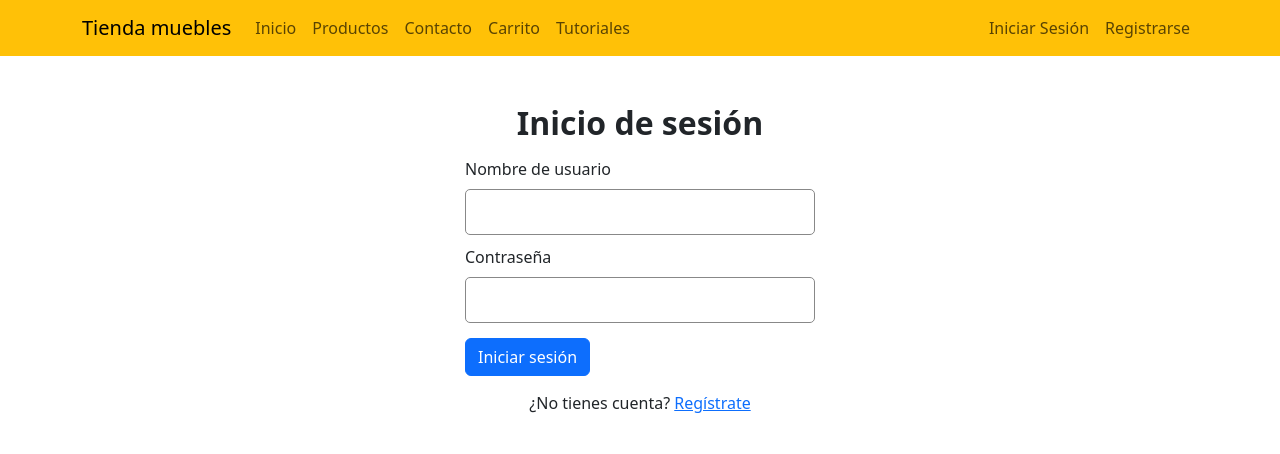
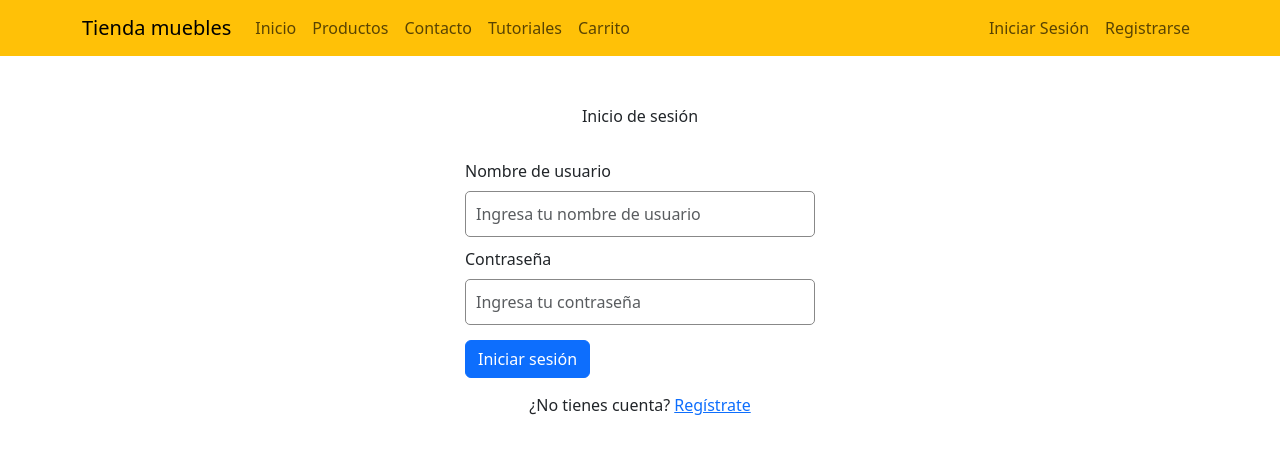
Before and after one commit to Martin1095/proyecto_muebles_react, a React (Vite) app: page /iniciarSesion in a window 1280 px wide. Shown: the top 454 px of the page. Built offline with nearby package versions, Linux system fonts and the light colour scheme.

Commit message:
modificar inicio sesion

```diff
--- a/src/components/atoms/Button.jsx
+++ b/src/components/atoms/Button.jsx
@@ -1,4 +1,3 @@
-import React from 'react';
 import { Button as BootstrapButton } from 'react-bootstrap';
 
 function Button({ children, ...props }) {
--- a/src/components/organisms/Navbar.jsx
+++ b/src/components/organisms/Navbar.jsx
@@ -1,6 +1,9 @@
 import { Navbar, Nav, Container } from 'react-bootstrap';
+import { useAuth } from '../../context/auth';
 
 function NavBar() {
+  const { usuario, cerrarSesion } = useAuth();
+
   return (
     <Navbar bg="warning" variant="light" expand="lg">
       <Container className="barra">
@@ -11,13 +14,28 @@ function NavBar() {
             <Nav.Link href="/">Inicio</Nav.Link>
             <Nav.Link href="/products">Productos</Nav.Link>
             <Nav.Link href="/contact">Contacto</Nav.Link>
+            <Nav.Link href="/tutoriales">Tutoriales</Nav.Link>
             <Nav.Link href="/carrito">Carrito</Nav.Link>
-            <Nav.Link href="/tutoriales">Tutoriales</Nav.Link>
           </Nav>
 
           <Nav className="ms-auto">
-            <Nav.Link href="/iniciarSesion">Iniciar Sesión</Nav.Link>
-            <Nav.Link href="/registrarse">Registrarse</Nav.Link>
+            {usuario ? (
+              <>
+                <Navbar.Text>Hola, {usuario}</Navbar.Text>
+                <Nav.Link
+                  as="button"
+                  className="border-0 bg-transparent"
+                  onClick={cerrarSesion}
+                >
+                  Cerrar sesión
+                </Nav.Link>
+              </>
+            ) : (
+              <>
+                <Nav.Link href="/iniciarSesion">Iniciar Sesión</Nav.Link>
+                <Nav.Link href="/registrarse">Registrarse</Nav.Link>
+              </>
+            )}
           </Nav>
 
         </Navbar.Collapse>
@@ -26,8 +44,5 @@ function NavBar() {
   );
 }
 
+
 export default NavBar;
-
-/*
-
-*/
--- /dev/null
+++ b/src/context/AuthContext.jsx
@@ -0,0 +1,22 @@
+import { useState } from 'react';
+import { AuthContext } from './auth';
+
+export function AuthProvider({ children }) {
+    const [usuario, setUsuario] = useState(() => localStorage.getItem('sesion') || '');
+
+    function iniciarSesion(nombre) {
+    localStorage.setItem('sesion', nombre);
+    setUsuario(nombre);
+    }
+
+    function cerrarSesion() {
+    localStorage.removeItem('sesion');
+    setUsuario('');
+    }
+
+    return (
+    <AuthContext.Provider value={{ usuario, iniciarSesion, cerrarSesion }}>
+        {children}
+    </AuthContext.Provider>
+    );
+}
--- /dev/null
+++ b/src/context/auth.js
@@ -0,0 +1,7 @@
+import { createContext, useContext } from 'react';
+
+export const AuthContext = createContext(null);
+
+export function useAuth() {
+    return useContext(AuthContext);
+}
--- a/src/main.jsx
+++ b/src/main.jsx
@@ -2,13 +2,17 @@ import { StrictMode } from 'react'
 import { createRoot } from 'react-dom/client'
 import App from './App.jsx'
 import { BrowserRouter } from 'react-router-dom';
+import { AuthProvider } from './context/AuthContext';
 import 'bootstrap/dist/css/bootstrap.min.css';
 import './styles/global.css';
 
+
 createRoot(document.getElementById('root')).render(
- <StrictMode>
-   <BrowserRouter>
-     <App />
-   </BrowserRouter>
- </StrictMode>,
+  <StrictMode>
+    <BrowserRouter>
+      <AuthProvider>
+        <App />
+      </AuthProvider>
+    </BrowserRouter>
+  </StrictMode>,
 )
--- a/src/pages/Contact.jsx
+++ b/src/pages/Contact.jsx
@@ -1,6 +1,7 @@
 import { useState } from 'react';
 import { Alert, Button, Container, Form } from 'react-bootstrap';
 import '../styles/Contact.css';
+import Text from '../components/atoms/Text';
 
 function Contact() {
   const [submitted, setSubmitted] = useState(false);
@@ -14,16 +15,21 @@ function Contact() {
   return (
     <Container as="main" className="contact-page my-5">
       <section className="contact-information" aria-labelledby="contact-title">
-        <h1 id="contact-title">Contáctanos con:</h1>
-        <p><strong>Correo:</strong> <a href="mailto:correo@muebles.com">correo@muebles.com</a></p>
-        <p><strong>Correo de pedidos:</strong> <a href="mailto:infopedidos@muebles.com">infopedidos@muebles.com</a></p>
-        <p><strong>Teléfono:</strong> <a href="tel:+56912345678">+56 9 1234 5678</a></p>
-        <p><strong>Dirección:</strong> Av. Principal 123, Santiago, Chile</p>
-        <p><strong>Horario de atención:</strong> Lunes a Viernes, 9:00 AM - 8:00 PM</p>
+        <Text variant="h1" id="contact-title">
+          Contáctanos con:
+        </Text>
+        <Text><strong>Correo:</strong> <a href="mailto:correo@muebles.com">correo@muebles.com</a></Text>
+        <Text><strong>Correo de pedidos:</strong> <a href="mailto:infopedidos@muebles.com">infopedidos@muebles.com</a></Text>
+        <Text><strong>Teléfono:</strong> <a href="tel:+56912345678">+56 9 1234 5678</a></Text>
+        <Text><strong>Dirección:</strong> Av. Principal 123, Santiago, Chile</Text>
+        <Text><strong>Horario de atención:</strong> Lunes a Viernes, 9:00 AM - 8:00 PM</Text>
       </section>
 
       <section className="contact-message" aria-labelledby="contact-form-title">
-        <h2 id="contact-form-title">O escríbenos un mensaje</h2>
+        <Text variant="h2" id="contact-form-title">
+          O escríbenos un mensaje
+        </Text>
+
         {submitted && (
           <Alert variant="success" role="status">
             Formulario completado. Este sitio todavía no envía mensajes.
--- a/src/pages/IniciarSesion.jsx
+++ b/src/pages/IniciarSesion.jsx
@@ -1,33 +1,78 @@
-import { Button, Container, Form } from 'react-bootstrap';
-import { Link } from 'react-router-dom';
+import { useState } from 'react';
+import { Alert, Button, Container, Form } from 'react-bootstrap';
+import { Link, useLocation, useNavigate } from 'react-router-dom';
+import { useAuth } from '../context/auth';
 import Text from '../components/atoms/Text';
 import '../styles/Auth.css';
 
 function IniciarSesion() {
+  const location = useLocation();
+  const navigate = useNavigate();
+  const { usuario, iniciarSesion } = useAuth();
+  const [error, setError] = useState('');
+  const [mensaje] = useState(location.state?.mensaje || '');
+
   function handleSubmit(event) {
     event.preventDefault();
+    const form = event.currentTarget;
+    const formData = new FormData(form);
+    const nombreUsuario = formData.get('usuario').trim();
+    const contrasena = formData.get('contrasena');
+    const usuarios = JSON.parse(localStorage.getItem('usuarios') || '[]');
+    const encontrado = usuarios.find(
+      (cuenta) => cuenta.usuario === nombreUsuario && cuenta.contrasena === contrasena,
+    );
+
+    if (!encontrado) {
+      setError('Usuario o contraseña incorrectos. Si no tienes cuenta, regístrate.');
+      return;
+    }
+
+    setError('');
+    form.reset();
+    iniciarSesion(encontrado.nombre);
+    navigate('/');
   }
 
   return (
-    <Container as="main" className="auth-page my-5">
-      <Text variant="h2" className="fw-bold">
-        Inicio de sesión
-      </Text>
+    <Container as="main" id="login" className="auth-page my-5">
+      <Text type="h2">Inicio de sesión</Text>
+      {mensaje && <Alert variant="success" role="status">{mensaje}</Alert>}
+      {usuario && !mensaje && (
+        <Alert variant="success" role="status">
+          Sesión iniciada como {usuario}. <Link to="/">Ir al inicio</Link>
+        </Alert>
+      )}
+      {error && <Alert variant="danger" role="alert">{error}</Alert>}
 
       <Form onSubmit={handleSubmit} className="auth-form">
         <Form.Group controlId="login-username">
           <Form.Label>Nombre de usuario</Form.Label>
-          <Form.Control type="text" required />
+          <Form.Control
+            type="text"
+            name="usuario"
+            autoComplete="username"
+            placeholder="Ingresa tu nombre de usuario"
+            minLength={3}
+            maxLength={40}
+            required
+          />
         </Form.Group>
 
         <Form.Group controlId="login-password">
           <Form.Label>Contraseña</Form.Label>
-          <Form.Control type="password" required />
+          <Form.Control
+            type="password"
+            name="contrasena"
+            autoComplete="current-password"
+            placeholder="Ingresa tu contraseña"
+            minLength={8}
+            maxLength={40}
+            required
+          />
         </Form.Group>
 
-        <Button type="submit" className="auth-submit">
-          Iniciar sesión
-        </Button>
+        <Button type="submit" className="auth-submit">Iniciar sesión</Button>
       </Form>
 
       <Text className="auth-switch">
--- a/src/pages/Registrarse.jsx
+++ b/src/pages/Registrarse.jsx
@@ -1,36 +1,53 @@
-import { Button, Container, Form } from 'react-bootstrap';
+import { useState } from 'react';
+import { Button, Container, Form, Alert } from 'react-bootstrap';
 import { Link } from 'react-router-dom';
 import '../styles/Auth.css';
+import Text from '../components/atoms/Text';
 
 function Registrarse() {
+  const [mensajeExito, setMensajeExito] = useState(false);
+
+  const handleSubmit = (e) => {
+    e.preventDefault();
+    setMensajeExito(true);
+  };
+
   return (
     <Container as="main" className="auth-page my-5">
-      <h2>Registro de usuario</h2>
+      <Text variant="h2" className="mb-4">
+        Registro de usuario
+      </Text>
 
-      <Form className="auth-form">
-        <Form.Group controlId="register-name">
+      {mensajeExito && (
+        <Alert variant="success" className="mb-3">
+          ¡Cuenta creada con éxito!.
+        </Alert>
+      )}
+
+      <Form className="auth-form" onSubmit={handleSubmit}>
+        <Form.Group controlId="register-name" className="mb-3">
           <Form.Label>Nombre</Form.Label>
-          <Form.Control type="text" />
+          <Form.Control type="text" required />
         </Form.Group>
 
-        <Form.Group controlId="register-email">
+        <Form.Group controlId="register-email" className="mb-3">
           <Form.Label>Correo electrónico</Form.Label>
-          <Form.Control type="email" />
+          <Form.Control type="email" required />
         </Form.Group>
 
-        <Form.Group controlId="register-password">
+        <Form.Group controlId="register-password" className="mb-3">
           <Form.Label>Contraseña</Form.Label>
-          <Form.Control type="password" />
+          <Form.Control type="password" required />
         </Form.Group>
 
-        <Button type="button" className="auth-submit">
+        <Button type="submit" className="auth-submit w-100">
           Registrar
         </Button>
       </Form>
 
-      <p className="auth-switch">
+      <Text className="mt-3">
         ¿Ya tienes cuenta? <Link to="/iniciarSesion">Inicia sesión</Link>
-      </p>
+      </Text>
     </Container>
   );
 }
```
Also changed, not shown: src/pages/ProductDetail.jsx (+3 -6 lines).
